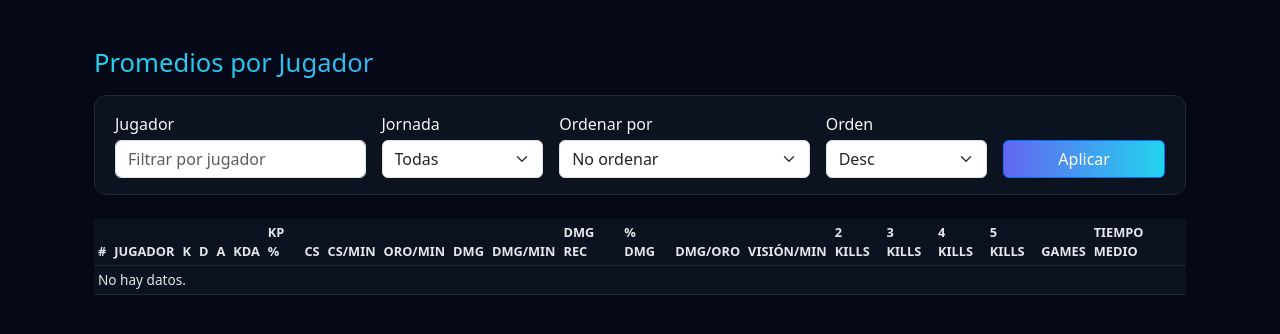
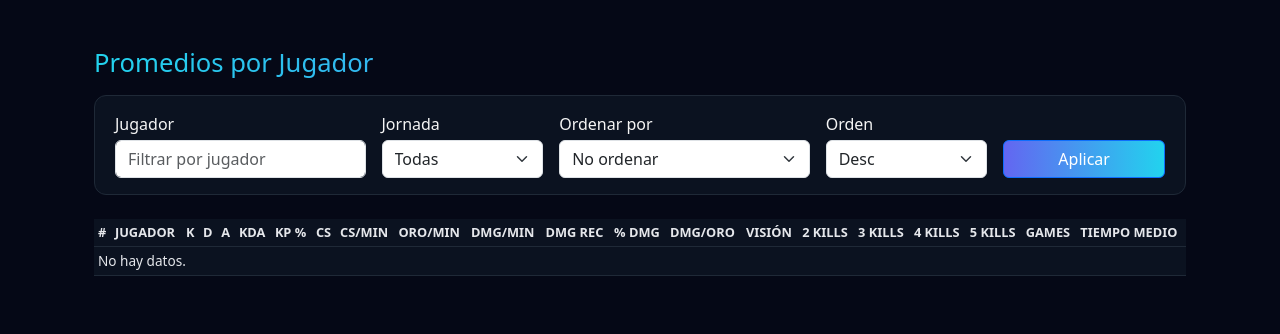
Before and after one commit to davchacum/KBStats-PreApp-main, a Django app: template KBStats/Cinturones/templates/Cinturones/promedios_jugadores.html in a window 1280 px wide. Shown: the part 68-402 px from the top of the page. Run offline with Django 5.2, Linux system fonts and the light colour scheme; the template is opened without the code that fills it, so the values that code supplies are empty.

Commit message:
Modificar etiquetas y lógica de ordenación en promedios por jugador

```diff
--- a/KBStats/Cinturones/templates/Cinturones/promedios_jugadores.html
+++ b/KBStats/Cinturones/templates/Cinturones/promedios_jugadores.html
@@ -41,12 +41,11 @@
           <option value="kp" {% if sort == 'kp' %}selected{% endif %}>KP %</option>
           <option value="cs" {% if sort == 'cs' %}selected{% endif %}>CS</option>
           <option value="cs_min" {% if sort == 'cs_min' %}selected{% endif %}>CS/min</option>
-          <option value="dano" {% if sort == 'dano' %}selected{% endif %}>Dmg</option>
           <option value="dano_min" {% if sort == 'dano_min' %}selected{% endif %}>Dmg/min</option>
           <option value="dano_recibido" {% if sort == 'dano_recibido' %}selected{% endif %}>Dmg Rec</option>
           <option value="porcentaje_dano_equipo" {% if sort == 'porcentaje_dano_equipo' %}selected{% endif %}>% Dmg</option>
           <option value="oro_min" {% if sort == 'oro_min' %}selected{% endif %}>Oro/min</option>
-          <option value="dano_oro" {% if sort == 'dano_oro' %}selected{% endif %}>DMG/ORO</option>
+          <option value="dano_oro" {% if sort == 'dano_oro' %}selected{% endif %}>Dmg/Oro</option>
           <option value="vision_min" {% if sort == 'vision_min' %}selected{% endif %}>Visión/min</option>
           <option value="double_kills" {% if sort == 'double_kills' %}selected{% endif %}>2 kills</option>
           <option value="triple_kills" {% if sort == 'triple_kills' %}selected{% endif %}>3 kills</option>
@@ -84,12 +83,11 @@
         <th>CS</th>
         <th>CS/min</th>
         <th>Oro/min</th>
-        <th>Dmg</th>
         <th>Dmg/min</th>
         <th>Dmg Rec</th>
         <th>% Dmg</th>
-        <th>DMG/ORO</th>
-        <th>Visión/min</th>
+        <th>Dmg/Oro</th>
+        <th>Visión</th>
         <th>2 kills</th>
         <th>3 kills</th>
         <th>4 kills</th>
@@ -111,7 +109,6 @@
         <td>{{ j.avg_cs|floatformat:2 }}</td>
         <td>{{ j.avg_cs_min|floatformat:2 }}</td>
         <td>{{ j.avg_oro_min|floatformat:2 }}</td>
-        <td>{{ j.avg_dano_infligido|floatformat:2 }}</td>
         <td>{{ j.avg_dano_min|floatformat:2 }}</td>
         <td>{{ j.avg_dano_recibido|floatformat:2 }}</td>
         <td>{{ j.avg_porcentaje_dano_equipo|floatformat:2 }}</td>
```
